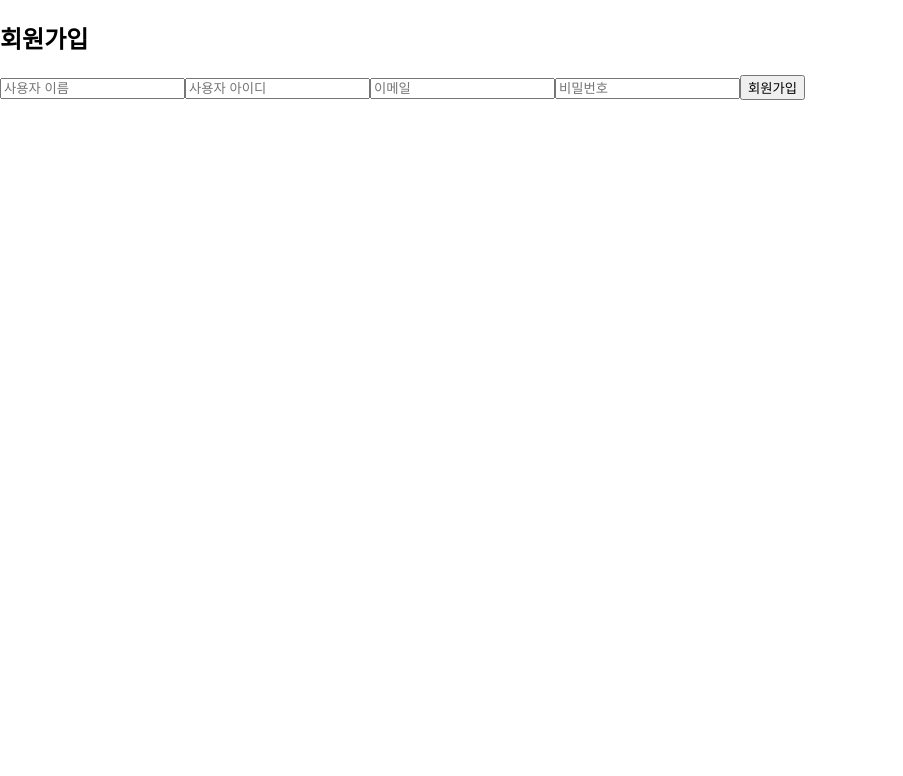
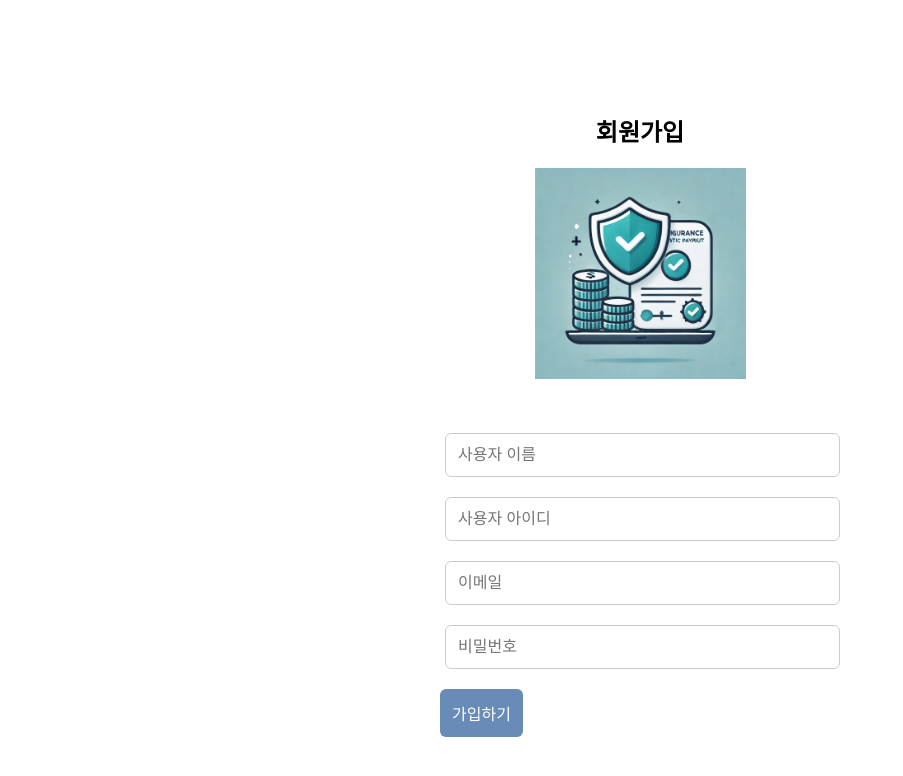
Before and after one commit to 0625yt/DocuFlow, a React (Create React App) app in the folder room_book_prjt/my-app/: page /join in a window 1280 px wide. Shown: the top 776 px of the page, without its empty margins (0-903 px from the left). Built offline with nearby package versions, Linux system fonts and the light colour scheme.

Commit message:
회원가입 페이지 생성

```diff
--- a/room_book_prjt/my-app/src/component/auth/App.css
+++ b/room_book_prjt/my-app/src/component/auth/App.css
@@ -4,13 +4,6 @@ body, html {
   margin: 0;
   padding: 0;
   font-family: 'Montserrat', sans-serif;
-}
-
-.login-page {
-  height: 100vh;
-  display: flex;
-  flex-direction: column;
-  justify-content: space-between;
 }
 
 .container {
@@ -30,7 +23,6 @@ body, html {
 }
 
 .row {
-  display: flex;
   align-items: center;
   margin: 10px 0;
 }
--- /dev/null
+++ b/room_book_prjt/my-app/src/component/join/Join.css
@@ -0,0 +1,113 @@
+/* General Styles */
+body, html {
+  background-color: #FFFFFF;
+  margin: 0;
+  padding: 0;
+  font-family: 'Montserrat', sans-serif;
+  height: 100%; /* 화면 전체 높이를 사용 */
+}
+
+.container {
+  flex-direction: column; /* 요소를 세로로 정렬 */
+  height: 100vh; /* 화면 전체 높이 사용 */
+}
+
+.logo {
+  text-align: center;
+  margin-bottom: 20px; /* 로고와 아래 요소 간의 간격 */
+}
+
+.logo img {
+  width: 211px; /* 로고의 너비 */
+}
+
+.main-center {
+  margin-top: 20px; /* 로고에서 약간 아래로 내려감 */
+  max-width: 550px;
+  width: 100%;
+}
+
+.row {
+  display: flex;
+  justify-content: center; /* 중앙 정렬 */
+  align-items: center;
+  margin: 15px 0; /* 여유로운 간격 추가 */
+  width: 100%;
+}
+
+.form-control {
+  width: 80%; /* 입력 필드의 너비를 부모의 80%로 조정 */
+  max-width: 400px; /* 최대 너비 제한 */
+  padding: 12px; /* 입력 필드 내부 여백 증가 */
+  font-size: 16px; /* 텍스트 크기 */
+  border: 1px solid #ccc; /* 테두리 */
+  border-radius: 6px; /* 모서리를 더 둥글게 */
+  box-sizing: border-box; /* 여백 포함한 박스 크기 설정 */
+}
+
+.btn-try-login {
+  width: 80%; /* 버튼의 너비를 부모의 80%로 조정 */
+  max-width: 400px; /* 최대 너비 제한 */
+  padding: 12px; /* 버튼 내부 여백 증가 */
+  font-size: 16px;
+  background-color: #007bff;
+  color: white;
+  border: none;
+  border-radius: 6px; /* 버튼 모서리를 더 둥글게 */
+  cursor: pointer;
+  transition: background-color 0.3s ease;
+  margin-top: 10px; /* 버튼과 입력 필드 사이 간격 추가 */
+}
+
+.btn-try-login:hover {
+  background-color: #0056b3;
+}
+
+.btn-try-join-left {
+  display: flex;
+  justify-content: flex-start; /* 수평 왼쪽 정렬 */
+  align-items: center;
+  width: auto; /* 내용에 맞게 버튼 크기 조정 */
+  max-width: 400px; /* 최대 너비 제한 */
+  padding: 12px; /* 버튼 내부 여백 증가 */
+  font-size: 16px;
+  background-color: #688bb8;
+  color: white;
+  border: none;
+  border-radius: 6px; /* 버튼 모서리를 더 둥글게 */
+  cursor: pointer;
+  transition: background-color 0.3s ease;
+}
+
+.btn-try-join-left:hover {
+  background-color: #5a79a6;
+}
+
+#container-footer {
+  text-align: center;
+  position: fixed;
+  bottom: 0;
+  width: 100%;
+  border-top: 1px solid #dbdbdb;
+  padding: 20px;
+  font-size: 9px;
+  background-color: #fff;
+}
+
+.join-form {
+  display: flex;
+  justify-content: center; /* 수평 중앙 정렬 */
+  align-items: center; /* 수직 중앙 정렬 */
+  flex-direction: column; /* 요소를 세로로 배치 */
+  height: 100vh; /* 화면 전체 높이 사용 */
+  padding: 20px; /* 양옆에 여백 추가 */
+}
+
+.seperate-row {
+  width: 80%; /* 부모 컨테이너 너비 조정 */
+  max-width: 400px; /* 최대 너비 제한 */
+  display: flex;
+  justify-content: flex-start; /* 수평 왼쪽 정렬 */
+  align-items: center;
+  margin: 10px 0; /* 여유로운 간격 추가 */
+}
--- a/room_book_prjt/my-app/src/component/join/JoinForm.jsx
+++ b/room_book_prjt/my-app/src/component/join/JoinForm.jsx
@@ -1,4 +1,8 @@
 import React, { useState } from 'react';
+import JoinLogo from '../auth/LoginLogo';
+import JoinInput from './JoinInput';
+import JoinToButton from './JoinToButton';
+import './Join.css';
 
 const JoinForm = () => {
   const [userInfo, setUserInfo] = useState({
@@ -6,6 +10,7 @@ const JoinForm = () => {
     phonenumber: '',
     userId: '',
     password: '',
+    email: '',
   });
 
   const handleInputChange = (e) => {
@@ -38,35 +43,36 @@ const JoinForm = () => {
   return (
     <div className="join-form">
       <h2>회원가입</h2>
-      <input
+      <JoinLogo />
+      <JoinInput
         type="text"
         name="username"
         placeholder="사용자 이름"
         value={userInfo.username}
         onChange={handleInputChange}
       />
-      <input
+      <JoinInput
         type="text"
-        name="username"
+        name="userId"
         placeholder="사용자 아이디"
-        value={userInfo.username}
+        value={userInfo.userId}
         onChange={handleInputChange}
       />
-      <input
+      <JoinInput
         type="email"
         name="email"
         placeholder="이메일"
         value={userInfo.email}
         onChange={handleInputChange}
       />
-      <input
+      <JoinInput
         type="password"
         name="password"
         placeholder="비밀번호"
         value={userInfo.password}
         onChange={handleInputChange}
       />
-      <button onClick={handleJoin}>회원가입</button>
+      <JoinToButton onClick={handleJoin} />
     </div>
   );
 };
--- /dev/null
+++ b/room_book_prjt/my-app/src/component/join/JoinInput.jsx
@@ -0,0 +1,23 @@
+// components/auth/LoginInput.jsx
+import React from 'react';
+
+const joinInput = ({ type, name, value, placeholder, onChange, onKeyDown, icon }) => {
+  return (
+    <div className="row seperate-row">
+      <span className="input-group-addon">
+        <i className={`fa fa-${icon}`} aria-hidden="true"></i>
+      </span>
+      <input
+        type={type}
+        className="form-control"
+        name={name}
+        value={value}
+        placeholder={placeholder}
+        onChange={onChange}
+        onKeyDown={onKeyDown}
+      />
+    </div>
+  );
+};
+
+export default joinInput;
--- /dev/null
+++ b/room_book_prjt/my-app/src/component/join/JoinToButton.jsx
@@ -0,0 +1,17 @@
+import React from 'react';
+
+const JoinToButton = ({ onClick }) => {
+  return (
+    <div className="seperate-row">
+      <button
+        type="button"
+        className="btn-try-join-left"
+        onClick={onClick}
+      >
+        가입하기
+      </button>
+    </div>
+  );
+};
+
+export default JoinToButton;
```
Also changed, not shown: room_book_prjt/my-app/src/component/join/JoinButton.jsx (deleted), 1 other file (tests, documents, lock files or other folders).
